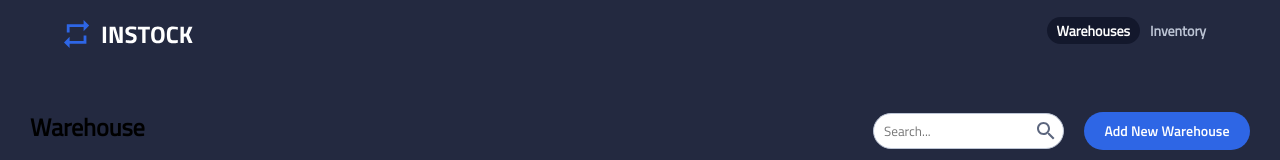
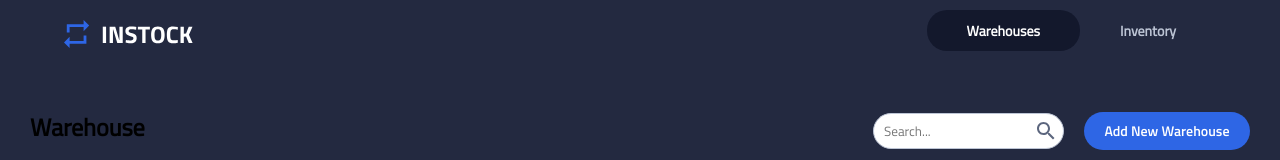
Before and after one commit to abbypollack/instock-client, a React (Create React App) app: page / in a window 1280 px wide. Shown: the top 160 px of the page. Built offline with nearby package versions, Linux system fonts and the light colour scheme; no server answers.

Commit message:
header minor changes

```diff
--- a/src/components/Header/Header.scss
+++ b/src/components/Header/Header.scss
@@ -38,10 +38,10 @@
         }
 
         &-warehouses {
-            padding-right: .625rem;
-            padding-left: .625rem;
-            padding-top: .1875rem;
-            padding-bottom: .1875rem;
+            padding-right: 2.5rem;
+            padding-left: 2.5rem;
+            padding-top: .625rem;
+            padding-bottom: .625rem;
             color: $secondary-cloud;
 
             &.active{
@@ -52,10 +52,10 @@
         }
 
         &-inventory {
-            padding-left: .625rem;
-            padding-right: .625rem;
-            padding-top: .1875rem;
-            padding-bottom: .1875rem;
+            padding-left: 2.5rem;
+            padding-right: 2.5rem;
+            padding-top: .625rem;
+            padding-bottom: .625rem;
             color: $secondary-cloud;
 
             &.active{
```
